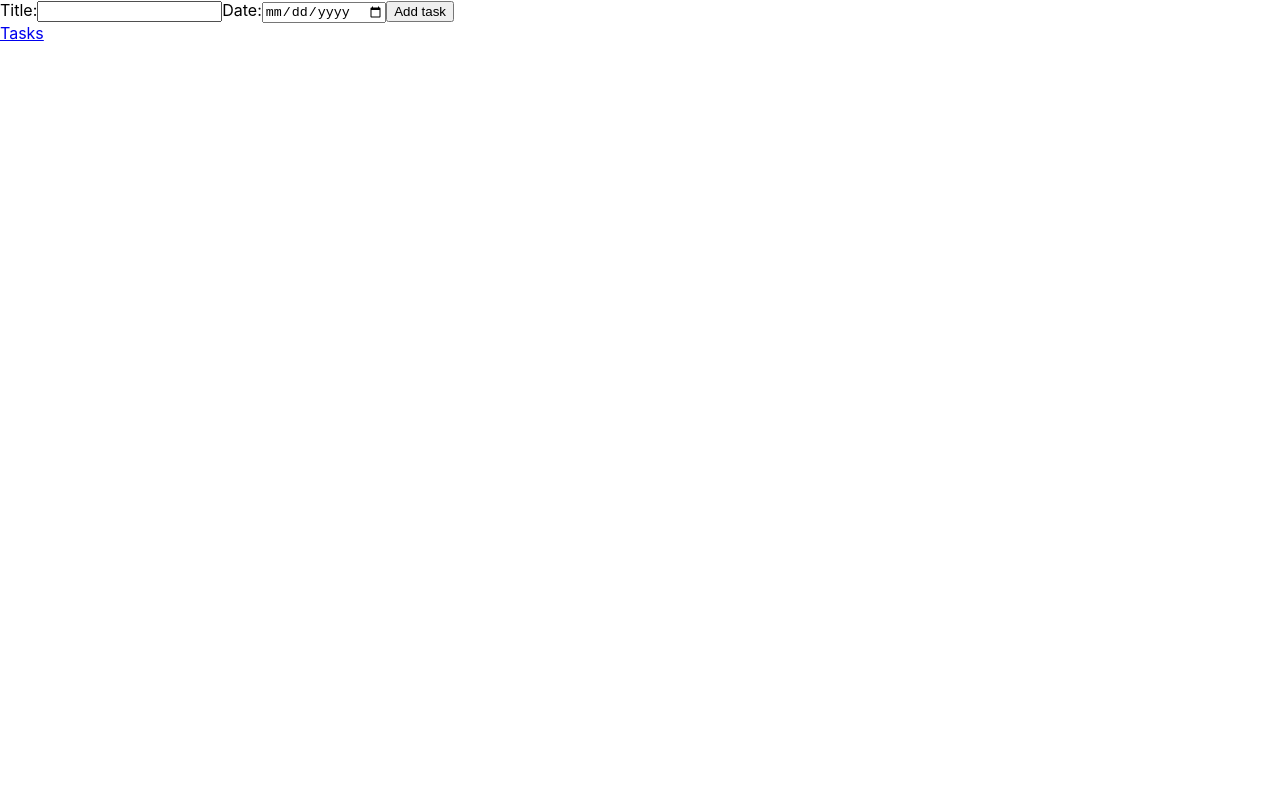
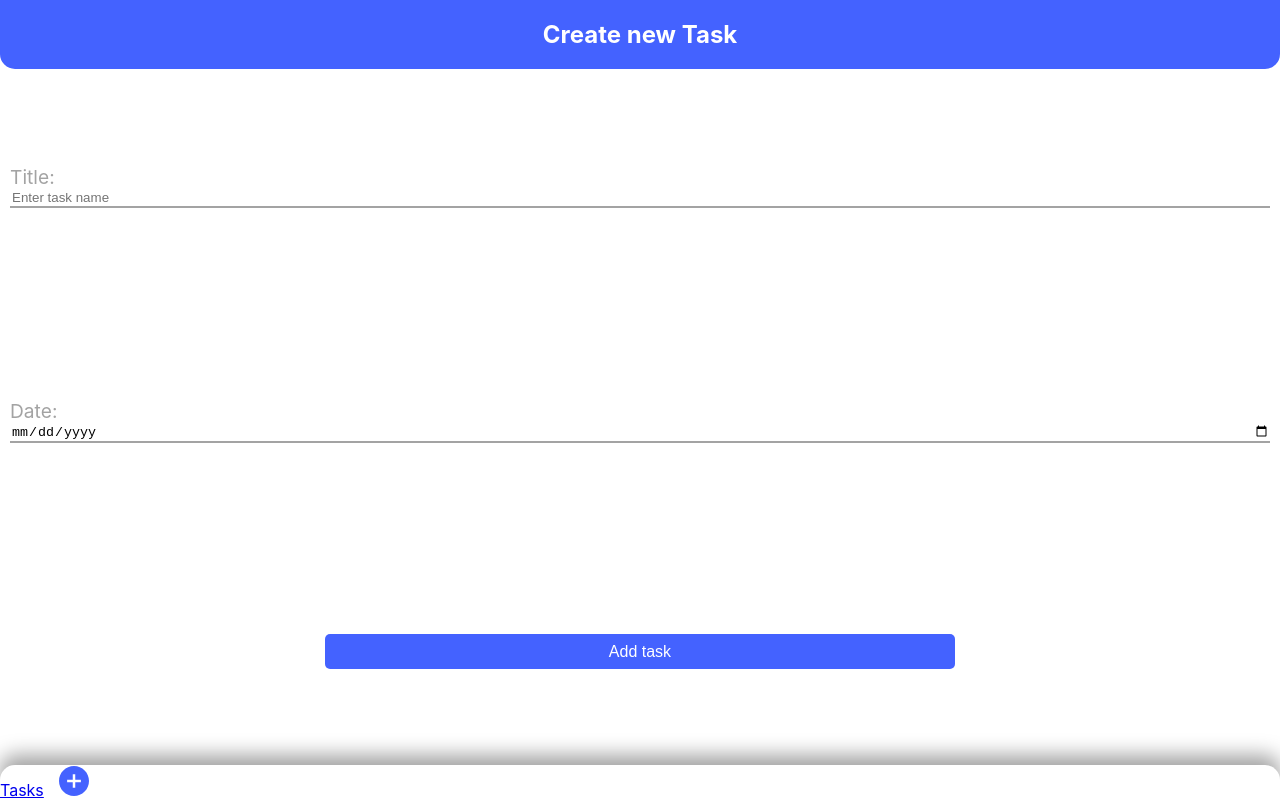
Before and after one commit to JonasImm/todolist, a React (Create React App) app: page /add in a window 1280 px wide. Built offline with nearby package versions, Linux system fonts and the light colour scheme.

Commit message:
Basic styling to add component and header

```diff
--- a/src/App.css
+++ b/src/App.css
@@ -7,8 +7,11 @@
 .app__header {
   background-color: var(--highlightColor);
   color: #fff;
+  border-radius: 0 0 15px 15px;
+  text-align: center;
 }
 
 .app__footer {
   box-shadow: 0 -10px 20px #a3a3a3;
+  border-radius: 15px 15px 0 0;
 }
--- /dev/null
+++ b/src/pages/add.css
@@ -0,0 +1,46 @@
+.add {
+  display: grid;
+  grid-template-rows: auto 1fr auto;
+  height: 100vh;
+}
+
+.form {
+  display: flex;
+  flex-direction: column;
+  align-items: flex-start;
+  justify-content: space-around;
+  padding: 0 10px;
+  color: #a3a3a3;
+  font-size: 1.2rem;
+}
+
+.form > :first-child {
+  display: flex;
+  flex-direction: column;
+  justify-content: center;
+  width: 100%;
+}
+.form > :nth-child(2) {
+  display: flex;
+  flex-direction: column;
+  justify-content: center;
+  width: 100%;
+}
+
+.form > :first-child input,
+.form > :nth-child(2) input {
+  border-style: none;
+  border-bottom-style: solid;
+  border-color: #a3a3a3;
+  background-color: transparent;
+}
+.form > :last-child {
+  align-self: center;
+  width: 50%;
+  height: 5%;
+  font-size: 1rem;
+  background-color: var(--highlightColor);
+  border-radius: 5px;
+  border-style: none;
+  color: #fff;
+}
--- a/src/pages/add.js
+++ b/src/pages/add.js
@@ -1,6 +1,8 @@
 import React, { useState } from "react";
 import { createTodo } from "../api/todos";
 import { Link } from "react-router-dom";
+import "./add.css";
+import ButtonPlus from "../components/ButtonPlus";
 
 const Add = () => {
   const [title, setTitle] = useState("");
@@ -22,23 +24,40 @@ const Add = () => {
   }
   return (
     <>
-      <form onSubmit={handleSubmit}>
+      <div className="add">
+        <header className="app__header">
+          <h2>Create new Task</h2>
+        </header>
+        <form className="form" onSubmit={handleSubmit}>
           <label>
             Title:
             <input
               type="text"
               name="Title"
+              placeholder="Enter task name"
               value={title}
               onChange={titleChange}
             />
           </label>
           <label>
             Date:
-          <input type="date" name="Date" value={date} onChange={dateChange} />
+            <input
+              type="date"
+              placeholder="Enter date"
+              name="Date"
+              value={date}
+              onChange={dateChange}
+            />
           </label>
           <input type="submit" value="Add task" />
         </form>
+        <footer className="app__footer">
           <Link to="/">Tasks</Link>
+          <Link to="/add">
+            <ButtonPlus />
+          </Link>
+        </footer>
+      </div>
     </>
   );
 };
--- a/src/pages/home.js
+++ b/src/pages/home.js
@@ -37,6 +37,7 @@ const Home = () => {
           </List>
         </main>
         <footer className="app__footer">
+          <Link to="/">Tasks</Link>
           <Link to="/add">
             <ButtonPlus />
           </Link>
```
Lines whose indentation alone changed are shown as unchanged.
